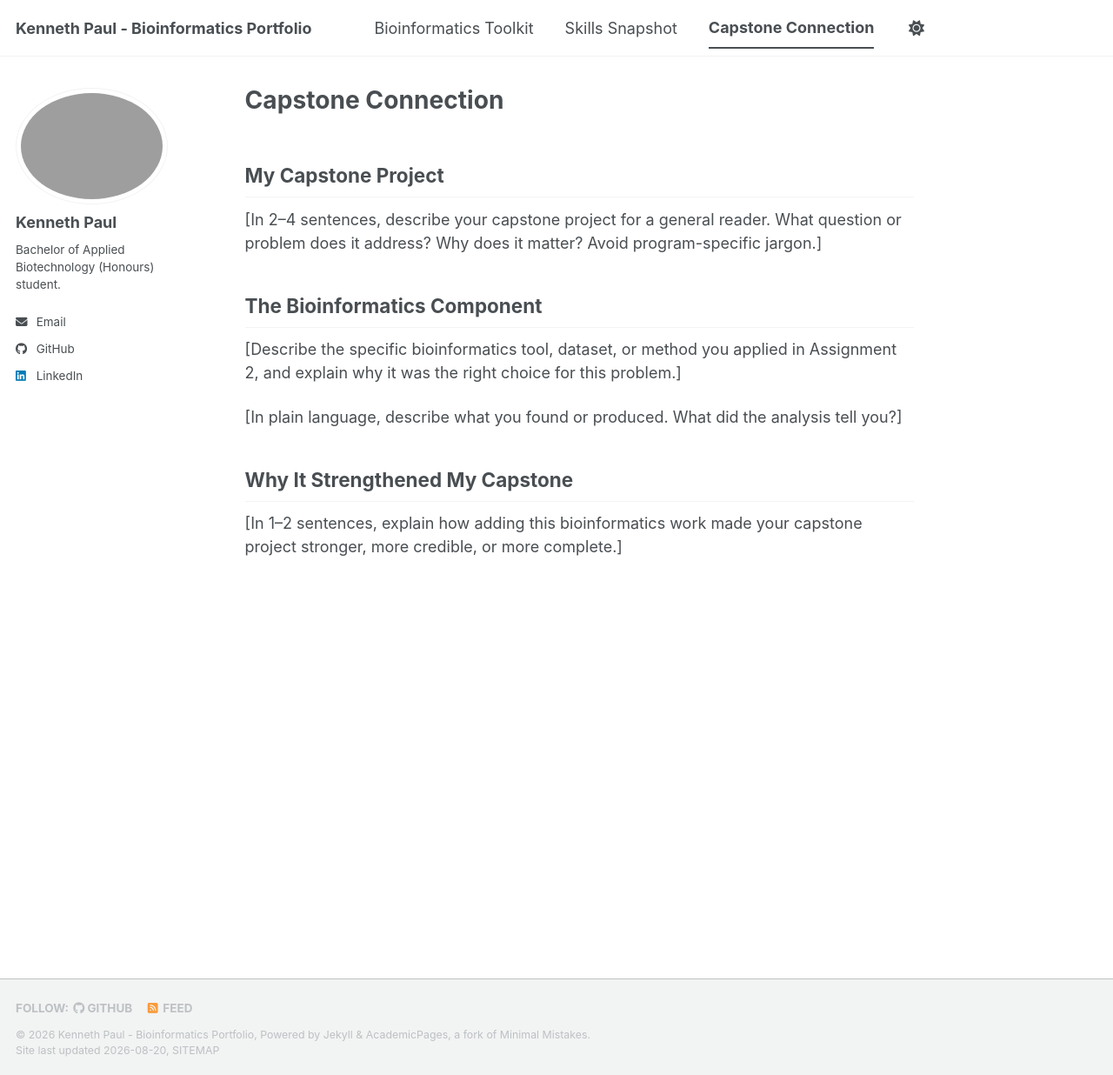
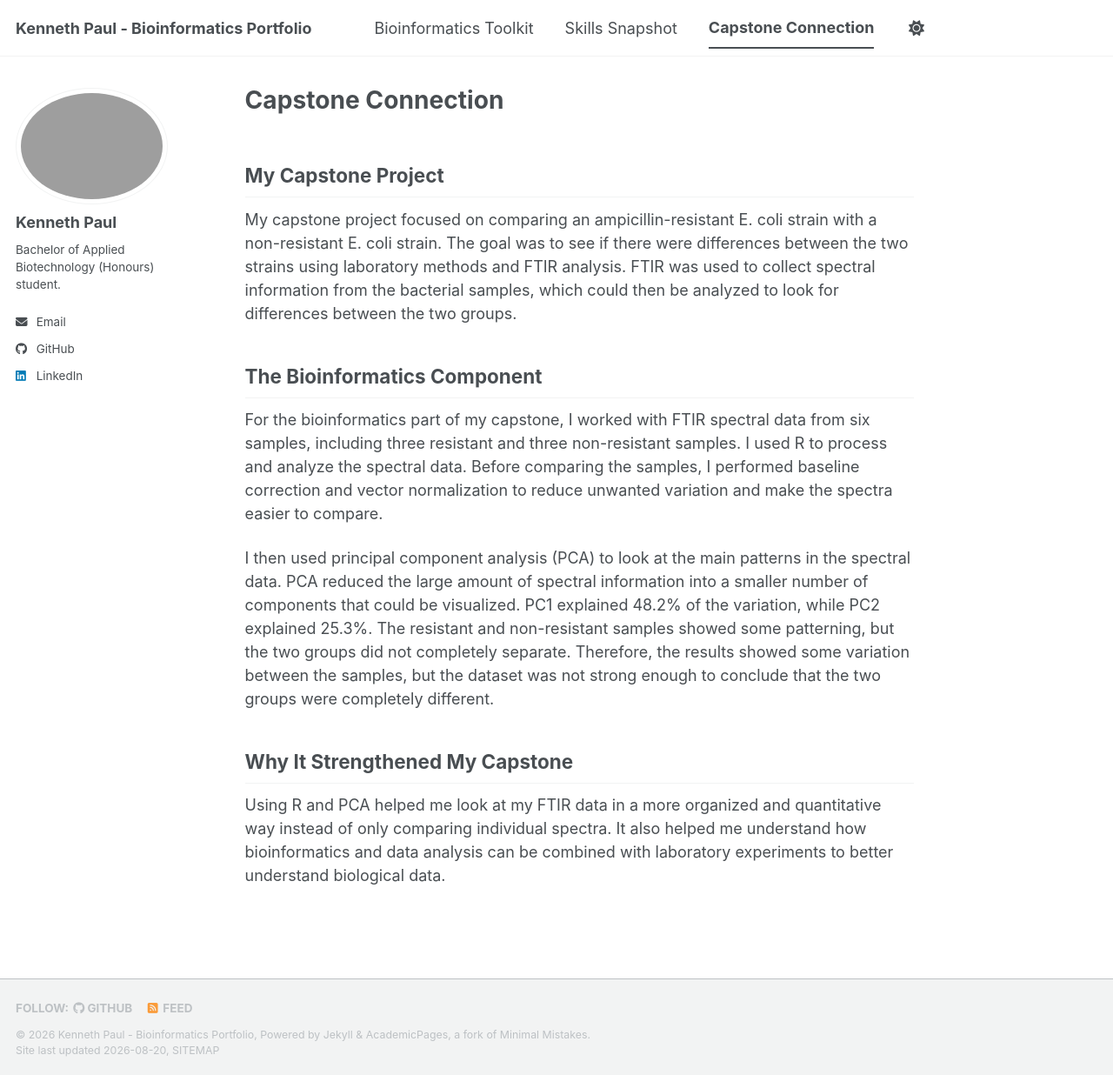
Before and after one commit to kpaul007/biot74000-portfolio, a Jekyll site: the page built from _pages/capstone.md, in a window 1280 px wide and 1236 px high. Shown: the whole window at 87% size. Built offline with Jekyll 4.4.1, drawn with Linux system fonts in a browser that asks for light colours; a script bundle is joined from its source files by our own code; library files that are not in the unit come from our copies.

Commit message:
Update capstone.md

```diff
--- a/_pages/capstone.md
+++ b/_pages/capstone.md
@@ -4,56 +4,19 @@ title: "Capstone Connection"
 author_profile: true
 ---
 
-<!--
-  ============================================================================
-  SECTION 4: CAPSTONE CONNECTION  (20 points)  |  Suggested length: 200–300 words
-  ============================================================================
-  A concise, professional summary of how you applied bioinformatics to your
-  capstone project. This draws from your Assignment 2 work — it is a
-  professional-context summary, NOT a repeat of the assignment.
 
-  INCLUDE:
-    - A 2–4 sentence description of your capstone project (assume a general
-      audience who is not in your program)
-    - The bioinformatics tool, dataset, or method you applied in Assignment 2,
-      and why it was relevant
-    - What you found or produced, described in plain language
-    - 1–2 sentences on how this bioinformatics component strengthened your capstone
-    - (Optional) embedded images or output figures — see the guide for how to
-      add an image
-
-  HOW TO EDIT:
-    - Replace the placeholder text below with your own.
-    - Delete these grey instruction notes before you submit.
-  ============================================================================
--->
 
 ## My Capstone Project
 
-[In 2–4 sentences, describe your capstone project for a general reader. What
-question or problem does it address? Why does it matter? Avoid program-specific
-jargon.]
+My capstone project focused on comparing an ampicillin-resistant E. coli strain with a non-resistant E. coli strain. The goal was to see if there were differences between the two strains using laboratory methods and FTIR analysis. FTIR was used to collect spectral information from the bacterial samples, which could then be analyzed to look for differences between the two groups.
 
 ## The Bioinformatics Component
 
-[Describe the specific bioinformatics tool, dataset, or method you applied in
-Assignment 2, and explain why it was the right choice for this problem.]
+For the bioinformatics part of my capstone, I worked with FTIR spectral data from six samples, including three resistant and three non-resistant samples. I used R to process and analyze the spectral data. Before comparing the samples, I performed baseline correction and vector normalization to reduce unwanted variation and make the spectra easier to compare.
 
-[In plain language, describe what you found or produced. What did the analysis
-tell you?]
+I then used principal component analysis (PCA) to look at the main patterns in the spectral data. PCA reduced the large amount of spectral information into a smaller number of components that could be visualized. PC1 explained 48.2% of the variation, while PC2 explained 25.3%. The resistant and non-resistant samples showed some patterning, but the two groups did not completely separate. Therefore, the results showed some variation between the samples, but the dataset was not strong enough to conclude that the two groups were completely different.
+
 
 ## Why It Strengthened My Capstone
 
-[In 1–2 sentences, explain how adding this bioinformatics work made your
-capstone project stronger, more credible, or more complete.]
-
-<!--
-  OPTIONAL — to embed an image or figure you produced:
-  1. Upload the image file to the images/ folder in your repository.
-  2. Add a line like this where you want it to appear (remove the leading
-     grey-comment marks):
-
-     ![Short description of the figure](/biot74000-portfolio/images/your-figure.png)
-
-  Make sure the path matches your repository name.
--->
+Using R and PCA helped me look at my FTIR data in a more organized and quantitative way instead of only comparing individual spectra. It also helped me understand how bioinformatics and data analysis can be combined with laboratory experiments to better understand biological data.
```
